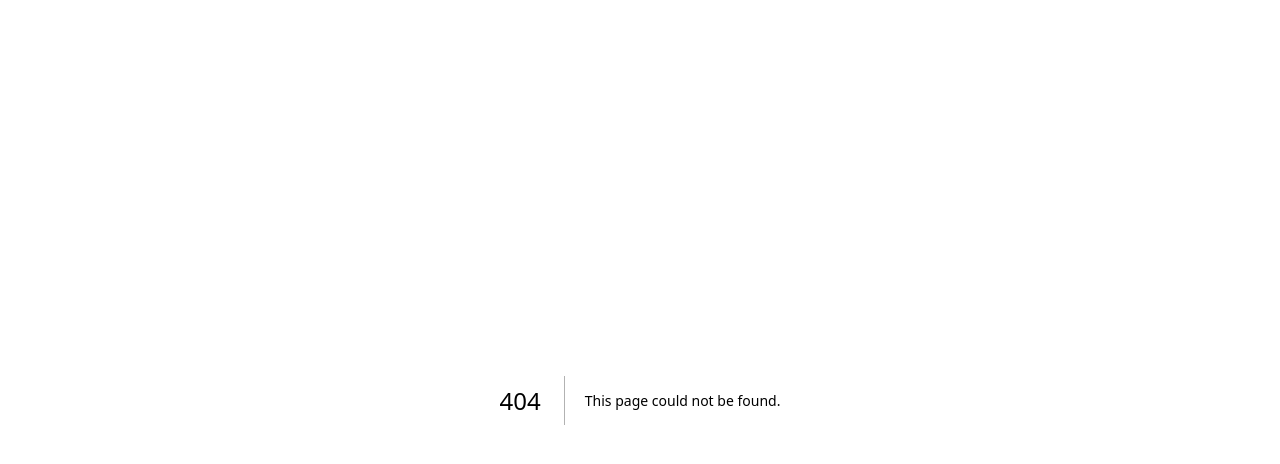
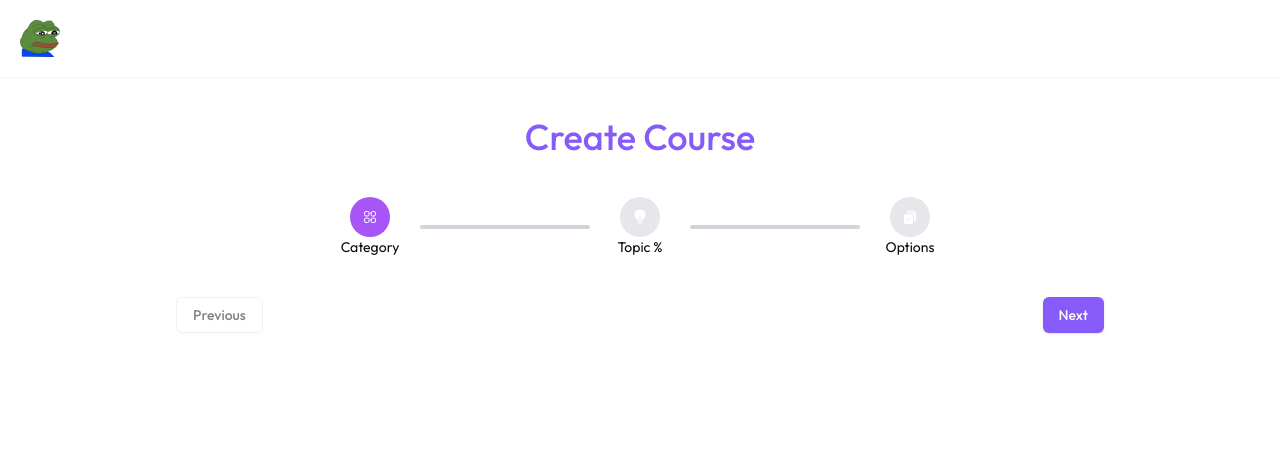
Before and after one commit to srdpt3/ai-course-gen, a Next.js app: page /create-course in a window 1280 px wide. Before the commit this address had no page. Shown: the top 464 px of the page. Built offline with nearby package versions, Linux system fonts and the light colour scheme.

Commit message:
create course

```diff
--- /dev/null
+++ b/app/create-course/layout.jsx
@@ -0,0 +1,14 @@
+import React from "react";
+import Header from "../dashboard/_components/Header";
+
+const CreateCourseLayout = ({ children }) => {
+  return (
+    <div>
+      <Header></Header>
+
+      {children}
+    </div>
+  );
+};
+
+export default CreateCourseLayout;
--- /dev/null
+++ b/app/create-course/page.jsx
@@ -0,0 +1,83 @@
+"use client";
+import { Button } from "@/components/ui/button";
+import React, { useState } from "react";
+import {
+  HiClipboardDocumentCheck,
+  HiLightBulb,
+  HiOutlineSquares2X2,
+} from "react-icons/hi2";
+
+const CreaeCourse = () => {
+  const stepperOptions = [
+    {
+      id: 1,
+      name: "Category",
+      icon: <HiOutlineSquares2X2 />,
+    },
+    {
+      id: 1,
+      name: "Topic %",
+      icon: <HiLightBulb />,
+    },
+    {
+      id: 1,
+      name: "Options",
+      icon: <HiClipboardDocumentCheck />,
+    },
+  ];
+
+  const [activeIndex, setActiveIndex] = useState(0);
+  return (
+    <div>
+      {/* Stepper */}
+      <div className="flex flex-col justify-center items-center mt-10">
+        <h2 className="text-4xl text-primary font-medium">Create Course</h2>
+        <div className="flex mt-10">
+          {stepperOptions.map((item, index) => (
+            <div className="flex items-center">
+              <div className="flex flex-col items-center w-[50px] md:w-[100px]">
+                <div
+                  className={`bg-gray-200 p-3 rounded-full text-white ${activeIndex >= index && "bg-purple-500"}`}
+                >
+                  {item.icon}
+                </div>
+                <h2 className="hidden md:block md:text-sm">{item.name}</h2>
+              </div>
+              {index != stepperOptions?.length - 1 && (
+                <div
+                  className={`h-1 w-[50px] md:w-[100px] rounded-full lg:w-[170px] bg-gray-300 ${activeIndex - 1 >= index && "bg-purple-500"}`}
+                ></div>
+              )}
+            </div>
+          ))}
+        </div>
+      </div>
+      <div className="px-10 md:px-20 lg:px-44">
+        {/* Component */}
+
+        {/* Next Previous Button */}
+        <div className="flex justify-between mt-10">
+          <Button
+            disabled={activeIndex == 0}
+            variant="outline"
+            onClick={() => setActiveIndex(activeIndex - 1)}
+          >
+            Previous
+          </Button>
+          {activeIndex < 2 && (
+            <Button onClick={() => setActiveIndex(activeIndex + 1)}>
+              Next
+            </Button>
+          )}
+          {activeIndex == 2 && (
+            <Button onClick={() => setActiveIndex(activeIndex + 1)}>
+              Generate Course Layout
+            </Button>
+          )}
+        </div>
+      </div>
+    </div>
+  );
+};
+
+export default CreaeCourse;
--- a/app/dashboard/_components/AddCourse.jsx
+++ b/app/dashboard/_components/AddCourse.jsx
@@ -1,6 +1,7 @@
 "use client";
 import { Button } from "@/components/ui/button";
 import { useUser } from "@clerk/nextjs";
+import Link from "next/link";
 import React from "react";
 
 const AddCourse = () => {
@@ -13,7 +14,9 @@
           Create new cource with AI, Share with friends and Earn it
         </p>
       </div>
-      <Button>+ Create AI Cource</Button>
+      <Link href={"/create-course"}>
+        <Button>+ Create AI Cource</Button>
+      </Link>
     </div>
   );
 };
```
